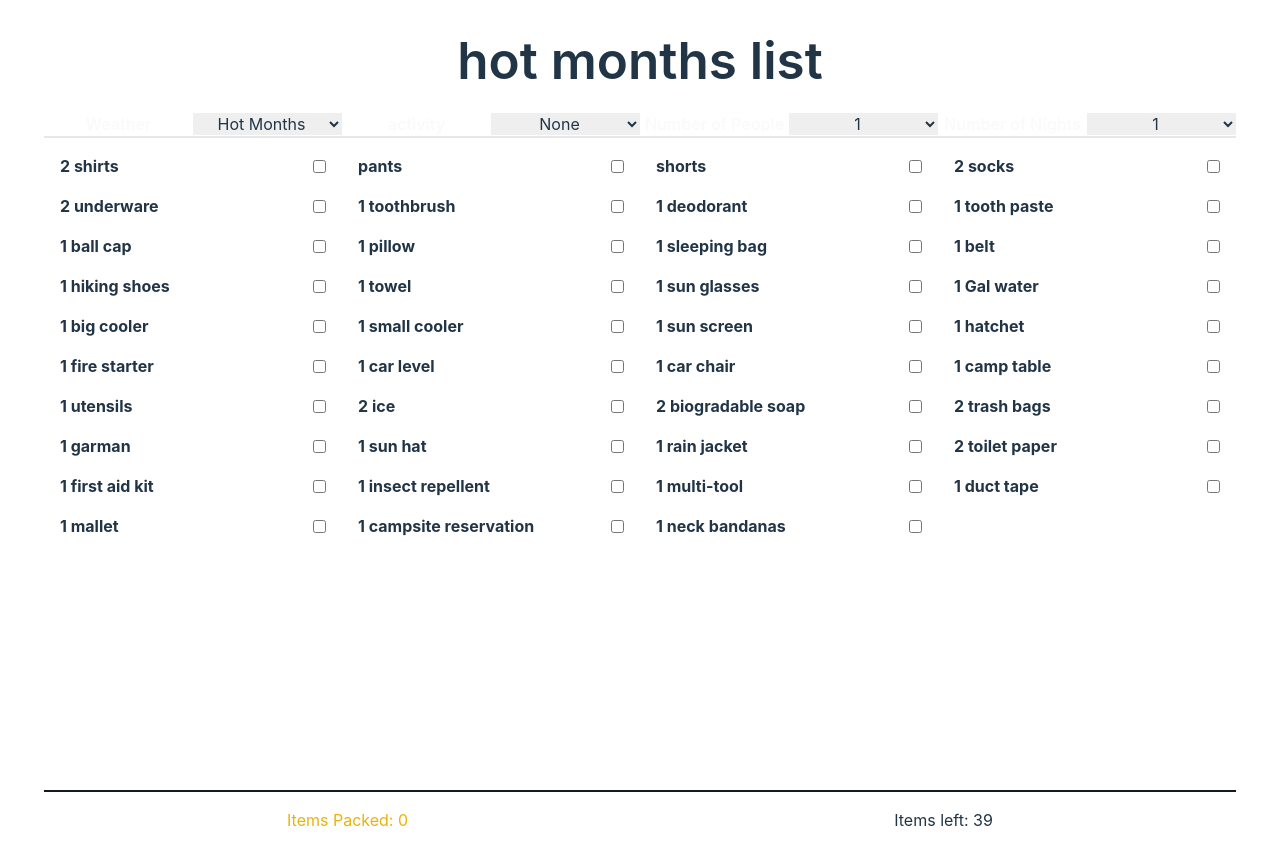
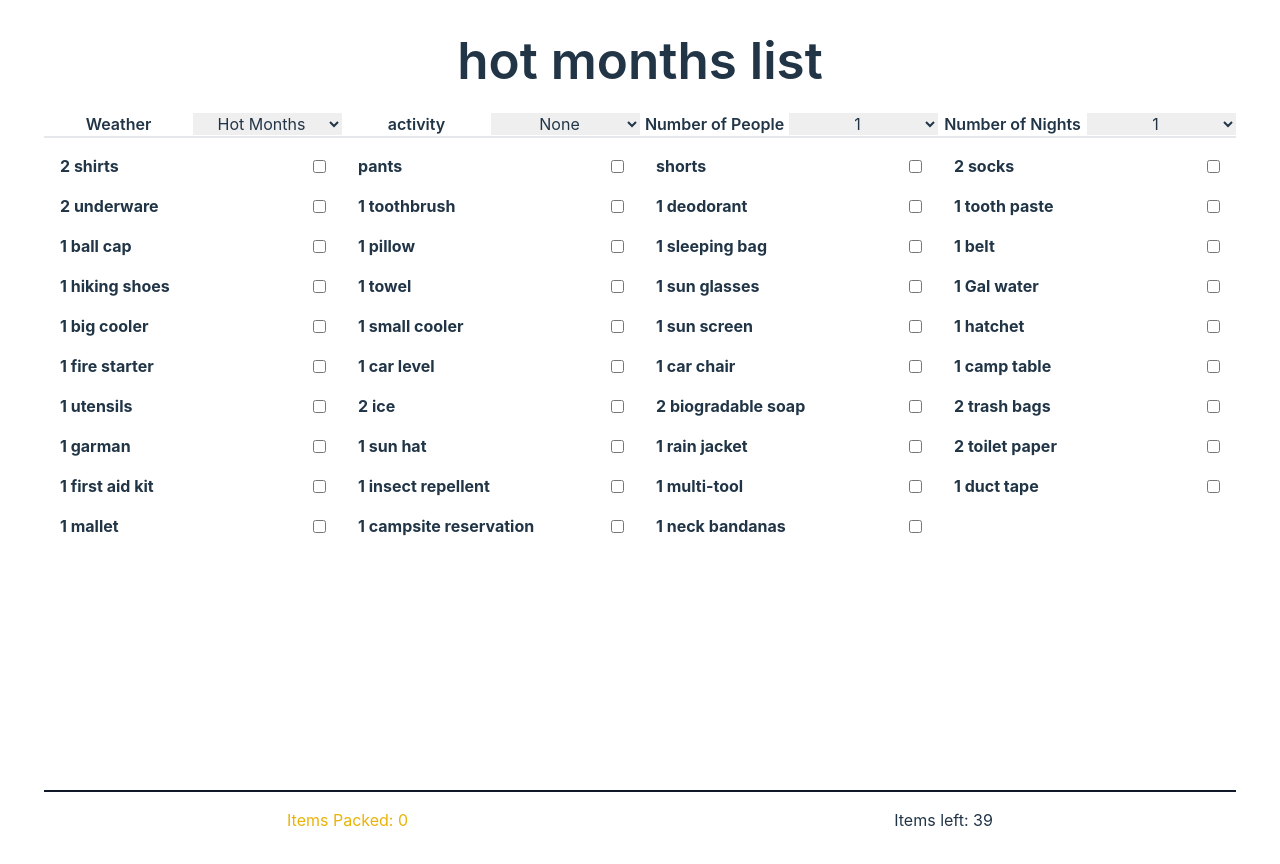
Before and after one commit to Jpatrick6420/checklist, a React (Vite) app: page / in a window 1280 px wide. Built offline with nearby package versions, Linux system fonts and the light colour scheme.

Commit message:
changed dark and light formatting in select

```diff
--- a/src/components/Layout.jsx
+++ b/src/components/Layout.jsx
@@ -18,6 +18,7 @@ function Layout() {
       state.currentActivityValue,
       state.biking,
       state.kayaking,
+      dispatch,
     ]
   );
   return (
--- a/src/components/Select.jsx
+++ b/src/components/Select.jsx
@@ -3,7 +3,9 @@ import { formatName } from "../utilities/utilities";
 function Select({ onChange, options, id, label, value }) {
   return (
     <div className="select-container border-b-2 grid  grid-cols-2 my-2 items-center">
-      <label className="text-stone-50 font-semibold">{label}</label>
+      <label className="dark:text-stone-50 light:text-gray-900 font-semibold">
+        {label}
+      </label>
 
       <select
         id={id}
--- a/src/context/reducerContext.jsx
+++ b/src/context/reducerContext.jsx
@@ -94,7 +94,6 @@ function ItemsProvider({ children }) {
   };
 
   const handleActivityChange = (value) => {
-    console.log("activity:", value);
     dispatch({ type: "change activity", payload: value });
   };
   const toggleChecked = (idx) => {
```
